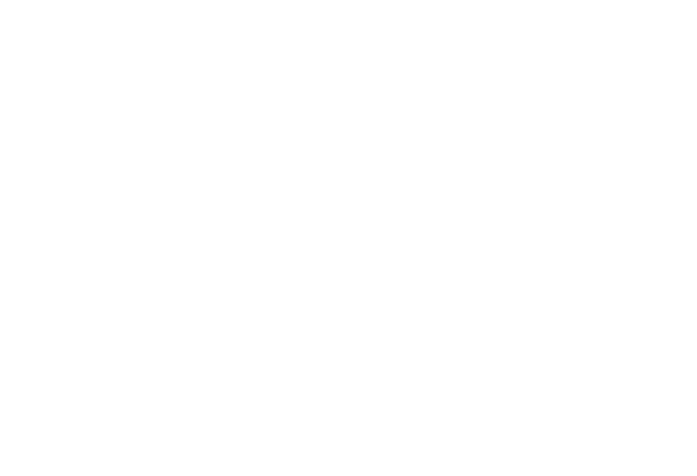
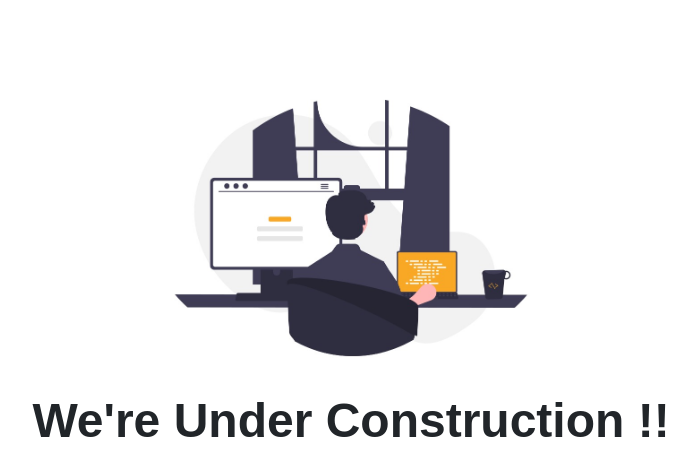
Before and after one commit to Shivam181103/socialpubli1, a React (Create React App) app: page /underconstruction in a window 1280 px wide. Before the commit this address had no page. Shown: the top 476 px of the page, without its empty margins (289-986 px from the left). Built offline with nearby package versions, Linux system fonts and the light colour scheme; a web font is replaced by a local one.

Commit message:
change 1.7

```diff
--- a/src/App.js
+++ b/src/App.js
@@ -8,15 +8,17 @@
 } from "react-router-dom";
 import Brandform from "./components/BrandForm/BrandForm";
 import InfluencerForm from "./components/InfluencerForm/InfluencerForm";
+import Construction from "./components/Construction";
  function App() {
   return (
     <>
       <BrowserRouter>
 
         <Routes>
-          <Route path="/" element={<Home />} />
+          <Route path="/" exact element={<Home />} />
           <Route path="/brandform" element={<Brandform />} />
           <Route path="/influencerform" element={<InfluencerForm/>} />
+          <Route path="/underconstruction" element={<Construction/>} />
 
         </Routes>
 
--- /dev/null
+++ b/src/components/Construction.jsx
@@ -0,0 +1,19 @@
+import React from 'react'
+import './construct.css'
+
+import construction from '../IMAGES1/costruct1.jpeg'
+
+const Construction = () => {
+  return (
+    <div className="construction-container">
+        <div className="construction">
+            <div className="construction-img">
+            <img src={construction} alt='construction'  />
+            </div>
+            <h1>We're Under Construction !!</h1>
+        </div>
+    </div>
+  )
+}
+
+export default Construction
--- a/src/components/Home/Navbar.css
+++ b/src/components/Home/Navbar.css
@@ -13,6 +13,8 @@
 
     right: 3rem;
     font-size: 1.5rem;
+    z-index: 111;
+    border: none;
 
 }
 .nav-logo{
@@ -23,7 +25,7 @@
 .navbar-nav-items{
     margin-right: 1rem;
 }
-.navbar-nav-items>li>a{
+.navbar-nav-items>li>*{
     color: #F7961D;
     font-size: 16px;
     font-weight: 600;
@@ -31,7 +33,10 @@
     padding: 0;
 }
 
+.top-contact p{
+    color: lightgray;
 
+}
 @media (max-width:625px){
 
     .nav-logo{
@@ -47,7 +52,12 @@
         margin-top: 5rem;
         margin-right: 1rem;
     }
-    .nav-collapse-custom ul li>a{
+    .nav-collapse-custom ul li>Link{
         font-size: 1.5rem;
     }
+
+    .top-contact>div>p {
+      font-size: 11px;
+
+    }
 }
--- a/src/components/Home/Navbar.jsx
+++ b/src/components/Home/Navbar.jsx
@@ -1,12 +1,13 @@
 import React,{useState} from 'react'
 import "./Navbar.css"
 import logo from '../../IMAGES1/png-logo.png';
+import { Link } from 'react-router-dom';
 const Navbar = () => {
 
    return (
      <>
        <div className=" nav-wrapper-custom nav-container bg-transparent  navbar-dark ">
-      <a  class="nav-logo navbar-brand" href="#"><img style={{ width:'9rem', fill:'red'}} src={logo} alt="" /></a>
+      <Link to='/' class="nav-logo navbar-brand" ><img style={{ width:'9rem', fill:'red'}} src={logo} alt="" /></Link>
        <nav class="navbar navbar-expand-lg    ">
   <div class="container-fluid">
     <button class="navbar-toggler toggler-custom" type="button" data-bs-toggle="collapse" data-bs-target="#navbarNav" aria-controls="navbarNav" aria-expanded="false" aria-label="Toggle navigation">
@@ -15,22 +16,22 @@
     <div class="collapse navbar-collapse nav-collapse-custom" id="navbarNav">
       <ul class="navbar-nav  navbar-nav-items ">
         <li class="nav-item">
-          <a class="nav-link active" aria-current="page" href="#">Home</a>
+          <Link style={{color:'#F7961D'}} to='/underconstruction' class="nav-link active" aria-current="page" >Home</Link>
         </li>
         <li class="nav-item">
-          <a class="nav-link active" aria-current="page" href="#">Services</a>
+          <Link style={{color:'#F7961D'}} to='underconstruction' class="nav-link active" aria-current="page" >Services</Link>
         </li>
         <li class="nav-item">
-          <a class="nav-link active" aria-current="page" href="#">Work</a>
+          <Link style={{color:'#F7961D'}} to='/underconstruction' class="nav-link active" aria-current="page" >Work</Link>
         </li>
         <li class="nav-item">
-          <a class="nav-link active" aria-current="page" href="#">Tools</a>
+          <Link style={{color:'#F7961D'}} to='/underconstruction' class="nav-link active" aria-current="page" >Tools</Link>
         </li>
         <li class="nav-item">
-          <a class="nav-link active" aria-current="page" href="#">About </a>
+          <Link style={{color:'#F7961D'}} to='underconstruction' class="nav-link active" aria-current="page" >About </Link>
         </li>
         <li class="nav-item">
-          <a class="nav-link active" aria-current="page" href="#">Contact Us</a>
+          <Link style={{color:'#F7961D'}} to='underconstruction' class="nav-link active" aria-current="page" >Contact Us</Link>
         </li>
 
 
--- a/src/components/Home/TopContact.jsx
+++ b/src/components/Home/TopContact.jsx
@@ -1,11 +1,11 @@
 import React from 'react'
-
+import './Navbar.css'
 const TopContact = () => {
   return (
-    <div style={{backgroundColor:'black',paddingTop:'.5rem'}} className='contact  ' >
+    <div className='top-contact' style={{backgroundColor:'black',paddingTop:'.5rem'}}   >
         <div style={{padding:'0 2rem',paddingRight:'3rem', marginBottom:'-0.5rem'}} className="contact-cont d-flex  align-items-center  justify-content-between ">
-            <p style={{color:'white'}}>India's No. 1 Influencer Marketing Plateform</p>
-            <p style={{color:'white'}}>+91 8200977180</p>
+            <p  >India's No. 1 Influencer Marketing Plateform</p>
+            <p  >+91 8200977180</p>
         </div>
     </div>
   )
--- /dev/null
+++ b/src/components/construct.css
@@ -0,0 +1,28 @@
+.construction-container{
+    background-color: white;
+}
+
+.construction{
+    display: flex;
+    width: 100%;
+    align-items: center;
+    justify-content: center;
+    flex-direction: column;
+    padding: 4rem;
+}
+
+.construction>h1{
+    font-family: 'Poppins', sans-serif;
+    font-size: 3rem;
+    font-weight: 600;
+}
+
+.construction-img{
+    width: 40%;
+    height: 50%;
+}
+
+.construction-img>img{
+    width: 100%;
+    height: 50%;
+}
```
Also changed, not shown: src/IMAGES1/costruct1.jpeg (added).
